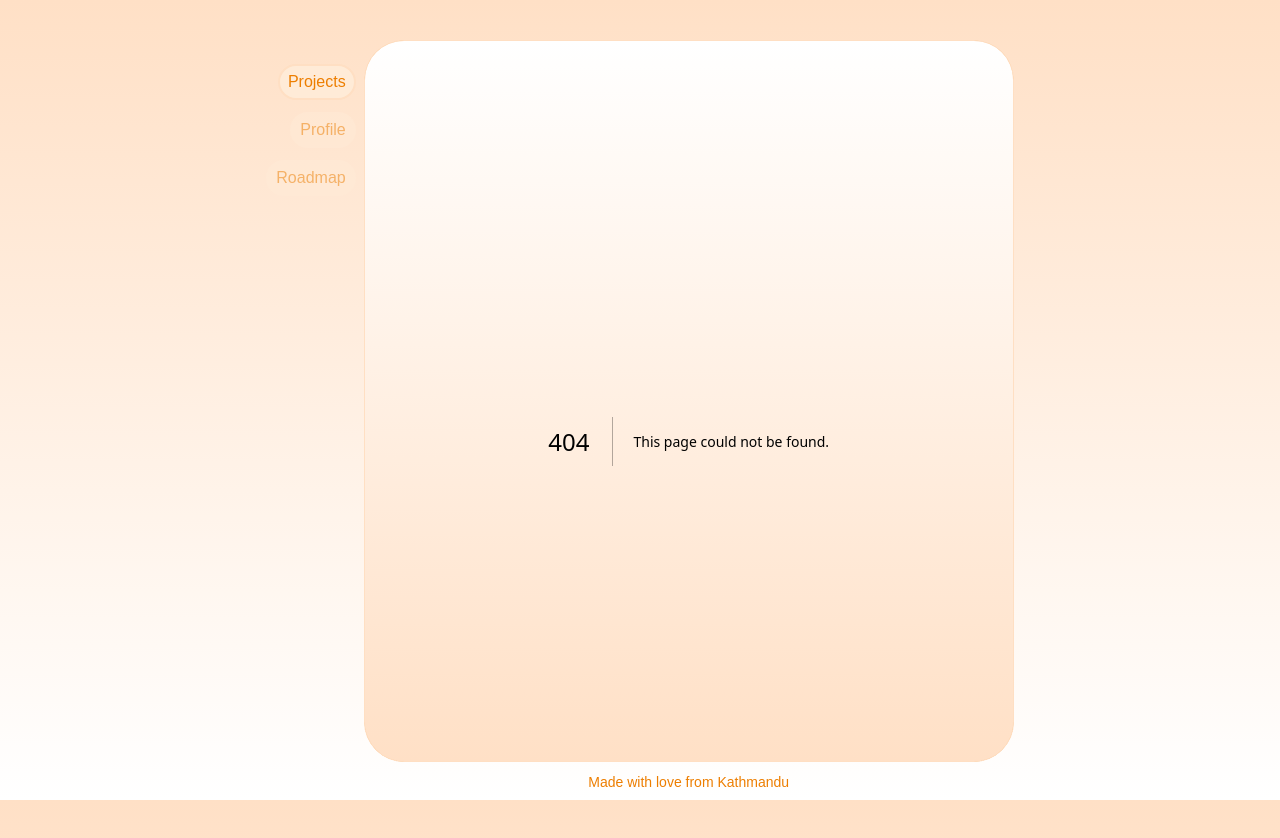
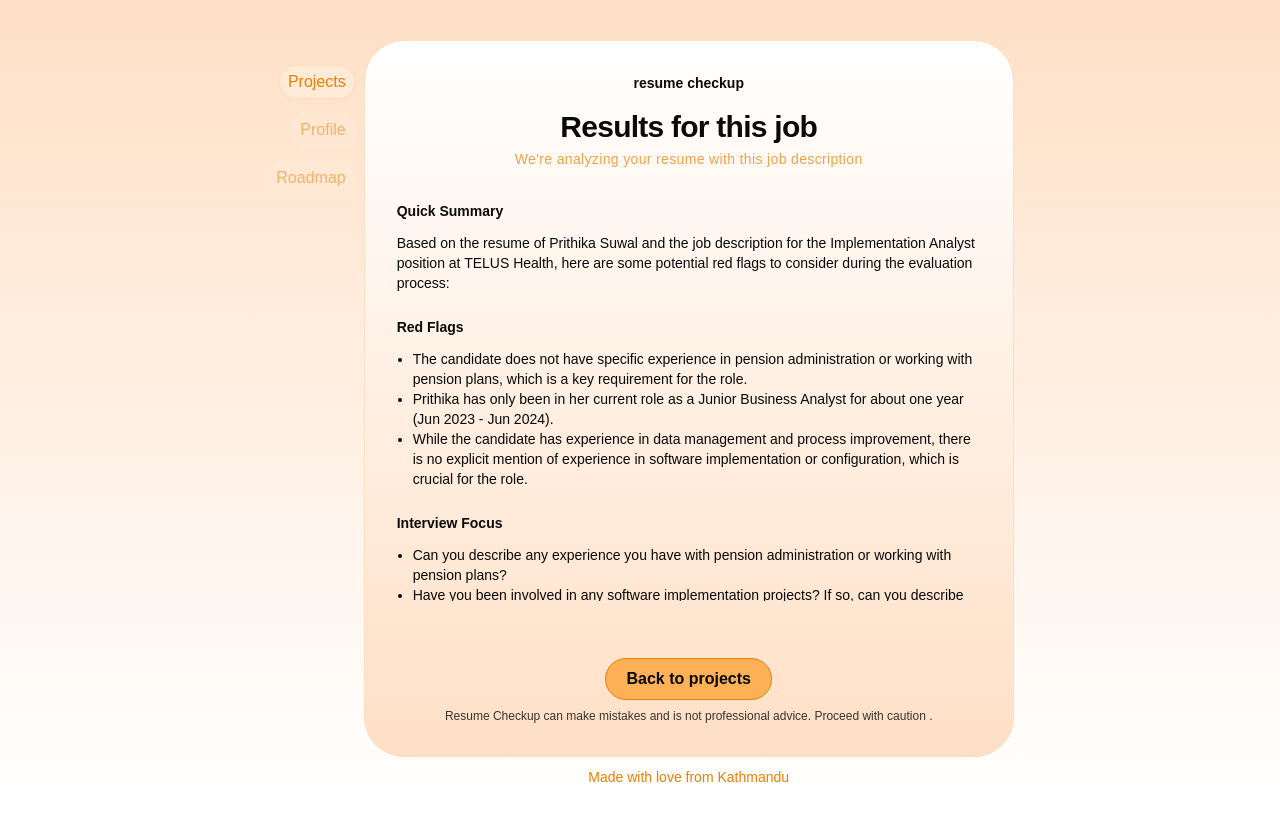
Before and after one commit to dangol-anish/resume-expert, a Next.js app: page /projects/results in a window 1280 px wide. Before the commit this address had no page. Shown: the top 838 px of the page. After the commit the page ends 800 px from the top, so only its background shows below. Built offline with nearby package versions, Linux system fonts and the light colour scheme; a web font is replaced by a local one.

Commit message:
update: layout bug fixes

```diff
--- a/app/layout.tsx
+++ b/app/layout.tsx
@@ -31,9 +31,9 @@ export default function RootLayout({
         className={`${geistSans.variable} ${geistMono.variable} antialiased flex bg-gradient-to-b from-[#FFE0C6] to-white h-screen justify-center gap-2 `}
       >
         <Sidebar />
-        <div className="flex flex-col h-[95vh]">
+        <div className="flex flex-col h-full ">
           <div className="h-full">
-            <div className="w-[650px] h-[95%] bg-primary_color justify-self-center bg-gradient-to-b from-white to-[#FFE0C6] border border-p_border rounded-[40px] mt-10">
+            <div className="w-[650px] h-[95%] bg-primary_color justify-self-center bg-gradient-to-b from-white to-[#FFE0C6] border border-p_border rounded-[40px] mt-10 p-8">
               {children}
             </div>
           </div>
--- a/app/page.tsx
+++ b/app/page.tsx
@@ -10,12 +10,13 @@ export default function Home() {
   return (
     <>
       <main className="flex w-[100%]">
-        <AddPrompt setEvaluations={setEvaluations} />
+        {/* <AddPrompt setEvaluations={setEvaluations} />
         <Separator
           className="w-[1px] h-screen bg-black/10"
           orientation="horizontal"
         />
-        <ResumeReport evaluations={evaluations} />
+        <ResumeReport evaluations={evaluations} /> */}
+        hi
       </main>
     </>
   );
--- a/app/projects/add-job/page.tsx
+++ b/app/projects/add-job/page.tsx
@@ -11,7 +11,7 @@ const brygada = Brygada_1918({ subsets: ["latin"] });
 
 function AddJobs() {
   return (
-    <div className="h-full flex flex-col w-full p-8 text-primary_color items-center gap-12">
+    <div className="h-full flex flex-col w-full text-primary_color items-center gap-12">
       <div className="flex flex-col items-center">
         {HeadingItem[3].items.map((item, index) => (
           <div key={index}>
--- a/app/projects/add-resume/page.tsx
+++ b/app/projects/add-resume/page.tsx
@@ -11,7 +11,7 @@ const brygada = Brygada_1918({ subsets: ["latin"] });
 
 function AddProjects() {
   return (
-    <div className="h-full flex flex-col w-full p-8 text-primary_color items-center gap-12">
+    <div className="h-full flex flex-col w-full text-primary_color items-center gap-12">
       <div className="flex flex-col items-center">
         {HeadingItem[1].items.map((item, index) => (
           <div key={index}>
@@ -54,7 +54,7 @@ function AddProjects() {
         </div>
         <div className="w-full flex justify-center mt-4">
           <Button className="bg-[#FFB158] text-a_black border border-primary_color rounded-full font-bold hover:bg-primary_color px-5 py-2">
-            Create a project
+            Create project
           </Button>
         </div>
       </div>
--- a/app/projects/list/page.tsx
+++ b/app/projects/list/page.tsx
@@ -18,7 +18,7 @@ const brygada = Brygada_1918({ subsets: ["latin"] });
 function ProjectList() {
   return (
     <>
-      <div className="h-full flex flex-col w-full p-8 text-primary_color items-center gap-8">
+      <div className="h-full flex flex-col w-full text-primary_color items-center gap-8">
         <div className="flex flex-col items-center">
           {HeadingItem[2].items.map((item, index) => (
             <div key={index}>
--- a/app/projects/page.tsx
+++ b/app/projects/page.tsx
@@ -5,12 +5,13 @@ import Link from "next/link";
 import { CardComponent } from "@/data";
 import Image from "next/image";
 import card from "../../public/card.svg";
+import { Button } from "@/components/ui/button";
 
 const brygada = Brygada_1918({ subsets: ["latin"] });
 
 function Projects() {
   return (
-    <div className="h-full flex flex-col w-full p-8 text-primary_color items-center gap-8">
+    <div className="h-full flex  flex-col gap-8 items-center text-primary_color">
       <div className="flex flex-col items-center">
         {HeadingItem[0].items.map((item, index) => (
           <div key={index}>
@@ -35,6 +36,7 @@ function Projects() {
         ))}
       </div>
 
+      <div className="w-full flex flex-col items-center h-full">
         <div className="h-full w-full flex flex-col ">
           {CardComponent.length > 0 ? (
             <div className="flex-grow px-8 py-4 grid grid-cols-3 gap-4 max-h-[50vh] overflow-y-auto no-scrollbar">
@@ -55,7 +57,7 @@ function Projects() {
             <div className="w-full flex justify-center items-center mt-4 h-full">
               <Link
                 href="/projects/add"
-              className="flex justify-center items-center bg-[#FFB158] text-a_black border border-primary_color rounded-full font-bold hover:bg-primary_color px-5 py-2 h-"
+                className="flex justify-center items-center bg-[#FFB158] text-a_black border border-primary_color rounded-full font-bold hover:bg-primary_color px-5 py-2"
               >
                 Create a project
               </Link>
@@ -64,15 +66,13 @@ function Projects() {
         </div>
 
         {CardComponent.length === 0 ? null : (
-        <div className="w-full flex justify-center mt-4">
-          <Link
-            href="/projects/add-resume"
-            className="flex justify-center items-center bg-[#FFB158] text-a_black border border-primary_color rounded-full font-bold hover:bg-primary_color px-5 py-2"
-          >
+          <Button className="bg-[#FFB158] text-a_black border border-primary_color rounded-full font-bold hover:bg-primary_color px-5 py-2  ">
+            <Link href="/projects/add-resume" className="">
               Create a project
             </Link>
+          </Button>
+        )}
       </div>
-      )}
     </div>
   );
 }
--- a/app/projects/result/page.tsx
+++ b/app/projects/results/page.tsx
@@ -10,7 +10,7 @@ const brygada = Brygada_1918({ subsets: ["latin"] });
 function Results() {
   return (
     <>
-      <div className="h-full flex flex-col w-full p-8 text-primary_color items-center gap-8">
+      <div className="flex flex-col gap-8 h-full">
         <div className="flex flex-col items-center">
           {HeadingItem[4].items.map((item, index) => (
             <div key={index}>
@@ -36,7 +36,7 @@ function Results() {
         </div>
 
         <div className="flex flex-col justify-between h-full">
-          <div className="flex flex-col gap-6 max-h-[55vh] overflow-y-auto no-scrollbar">
+          <div className="flex flex-col gap-6 max-h-[50vh] overflow-y-auto no-scrollbar">
             <div className="flex gap-3 flex-col">
               <span className="text-sm font-bold">Quick Summary</span>
               <p className="text-sm text-a_black">
@@ -82,7 +82,7 @@ function Results() {
               </p>
             </div>
           </div>
-          <div className="w-full flex justify-center mt-4 items-center  flex-col gap-6">
+          <div className="w-full flex justify-center items-center  flex-col gap-2">
             <Link
               href="/projects/list"
               className="flex justify-center items-center bg-[#FFB158] text-a_black border border-primary_color rounded-full font-bold hover:bg-primary_color px-5 py-2"
--- a/components/AddPrompt.tsx
+++ b/components/AddPrompt.tsx
@@ -20,7 +20,7 @@ export interface AddPromptProps {
 export default function AddPrompt({ setEvaluations }: AddPromptProps) {
   const [resumeDescription, setResumeDescription] = useState<string>("");
   const [jobDescription, setJobDescription] = useState<string>("");
-  const [loading, setLoading] = useState<boolean>(false); // New state for tracking loading
+  const [loading, setLoading] = useState<boolean>(false);
 
   const handleResumeChange = (e: React.ChangeEvent<HTMLTextAreaElement>) => {
     setResumeDescription(e.target.value);
@@ -68,7 +68,7 @@ export default function AddPrompt({ setEvaluations }: AddPromptProps) {
         "An error occurred while generating the evaluation. Please try again."
       );
     } finally {
-      setLoading(false); // Stop loading once done
+      setLoading(false);
     }
   };
 
@@ -97,7 +97,7 @@ export default function AddPrompt({ setEvaluations }: AddPromptProps) {
   };
 
   return (
-    <div className="w-[50%] h-screen flex flex-col  justify-between p-10">
+    <div className="w-[50%] flex flex-col  justify-between p-10">
       <div className="flex flex-col gap-6">
         <div>
           <Label htmlFor="resume" className="font-semibold ">
--- a/components/Footer/Footer.tsx
+++ b/components/Footer/Footer.tsx
@@ -1,6 +1,6 @@
 const Footer = () => {
   return (
-    <footer className="flex justify-center items-center my-3">
+    <footer className="flex justify-center items-center h-12 ">
       <p className="text-primary_color text-sm">
         Made with love from Kathmandu
       </p>
```
Lines whose indentation alone changed are shown as unchanged.
